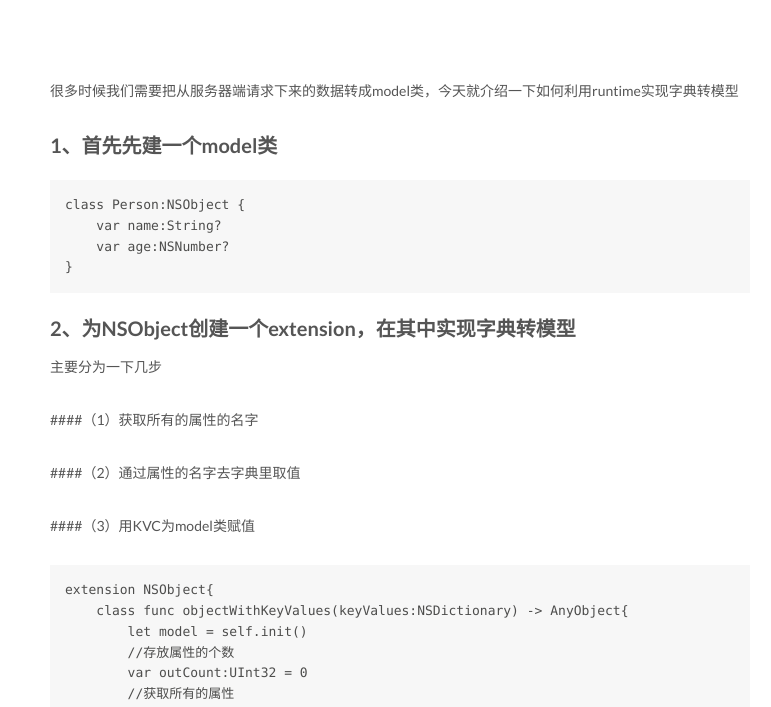
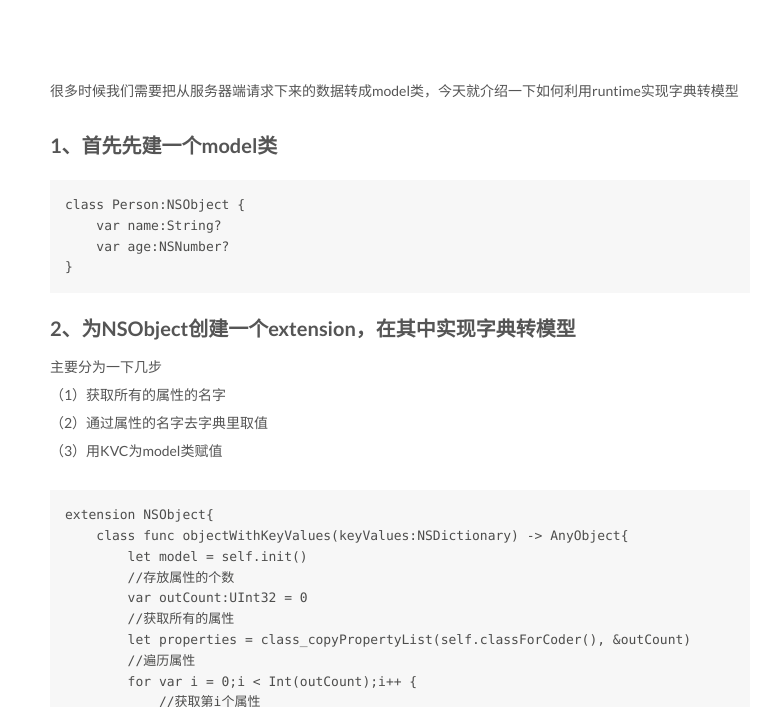
Before and after one commit to lkkwxy/lkkwxy.github.io, a plain HTML site: page 2015/07/14/swift之用runtime实现字典转模型/index.html in a window 1280 px wide. Shown: the part 93-800 px from the top of the page, without its empty margins (240-1011 px from the left). Drawn offline with Linux system fonts and the light colour scheme.

Commit message:
Site updated: 2016-08-29 11:22:45

```diff
--- a/2015/07/14/swift之用runtime实现字典转模型/index.html
+++ b/2015/07/14/swift之用runtime实现字典转模型/index.html
@@ -91,7 +91,7 @@
 <meta property="og:site_name" content="iOS学习之旅">
 <meta property="og:description" content="很多时候我们需要把从服务器端请求下来的数据转成model类，今天就介绍一下如何利用runtime实现字典转模型">
 <meta property="og:image" content="http://ww3.sinaimg.cn/large/00690n3njw1evo8srppmqj315u0cu0xf.jpg">
-<meta property="og:updated_time" content="2016-08-29T03:18:22.000Z">
+<meta property="og:updated_time" content="2016-08-29T03:22:29.000Z">
 <meta name="twitter:card" content="summary">
 <meta name="twitter:title" content="swift之用runtime实现字典转模型">
 <meta name="twitter:description" content="很多时候我们需要把从服务器端请求下来的数据转成model类，今天就介绍一下如何利用runtime实现字典转模型">
@@ -227,10 +227,7 @@
     var age:NSNumber?
 }</pre>
 
-<h3 id="2、为NSObject创建一个extension，在其中实现字典转模型"><a href="#2、为NSObject创建一个extension，在其中实现字典转模型" class="headerlink" title="2、为NSObject创建一个extension，在其中实现字典转模型"></a>2、为NSObject创建一个extension，在其中实现字典转模型</h3><p>主要分为一下几步</p>
-<p>####（1）获取所有的属性的名字</p>
-<p>####（2）通过属性的名字去字典里取值</p>
-<p>####（3）用KVC为model类赋值</p>
+<h3 id="2、为NSObject创建一个extension，在其中实现字典转模型"><a href="#2、为NSObject创建一个extension，在其中实现字典转模型" class="headerlink" title="2、为NSObject创建一个extension，在其中实现字典转模型"></a>2、为NSObject创建一个extension，在其中实现字典转模型</h3><p>主要分为一下几步<br>（1）获取所有的属性的名字<br>（2）通过属性的名字去字典里取值<br>（3）用KVC为model类赋值</p>
 <pre>
 extension NSObject{
     class func objectWithKeyValues(keyValues:NSDictionary) -> AnyObject{
```
